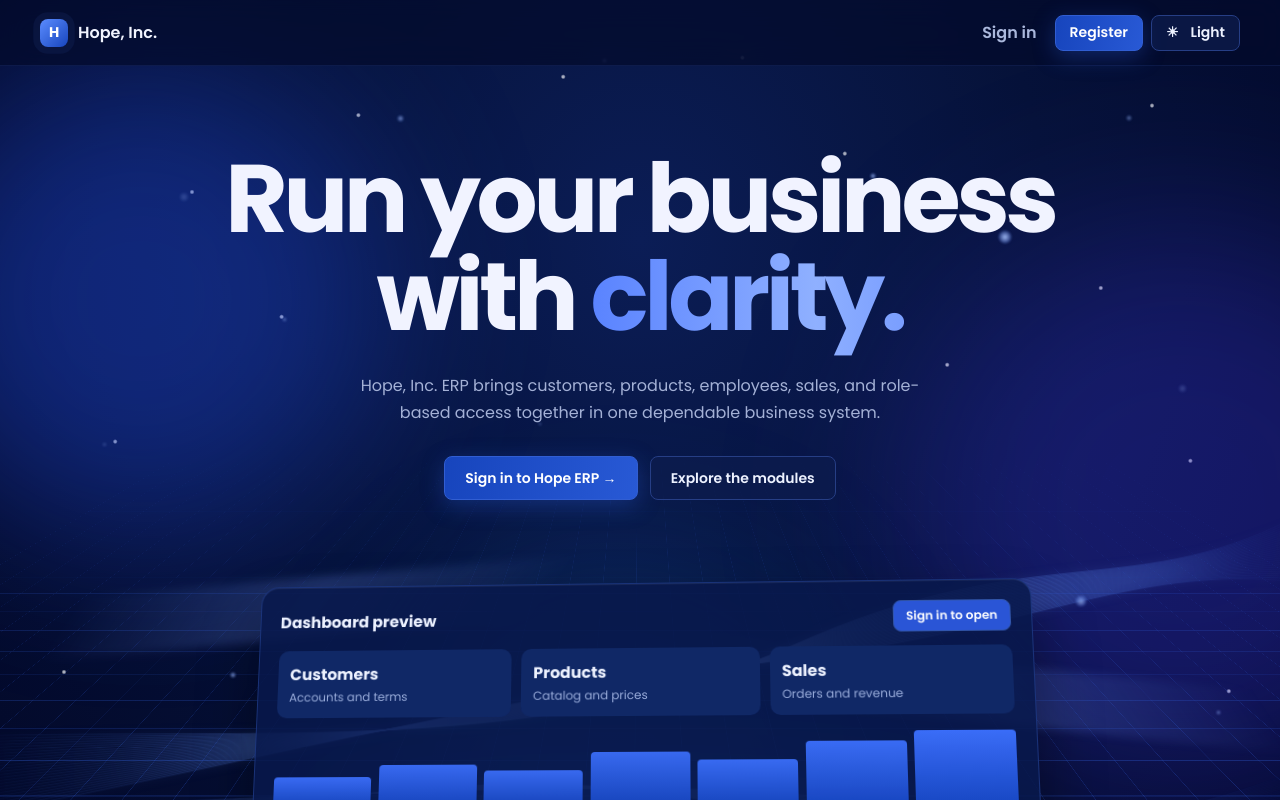
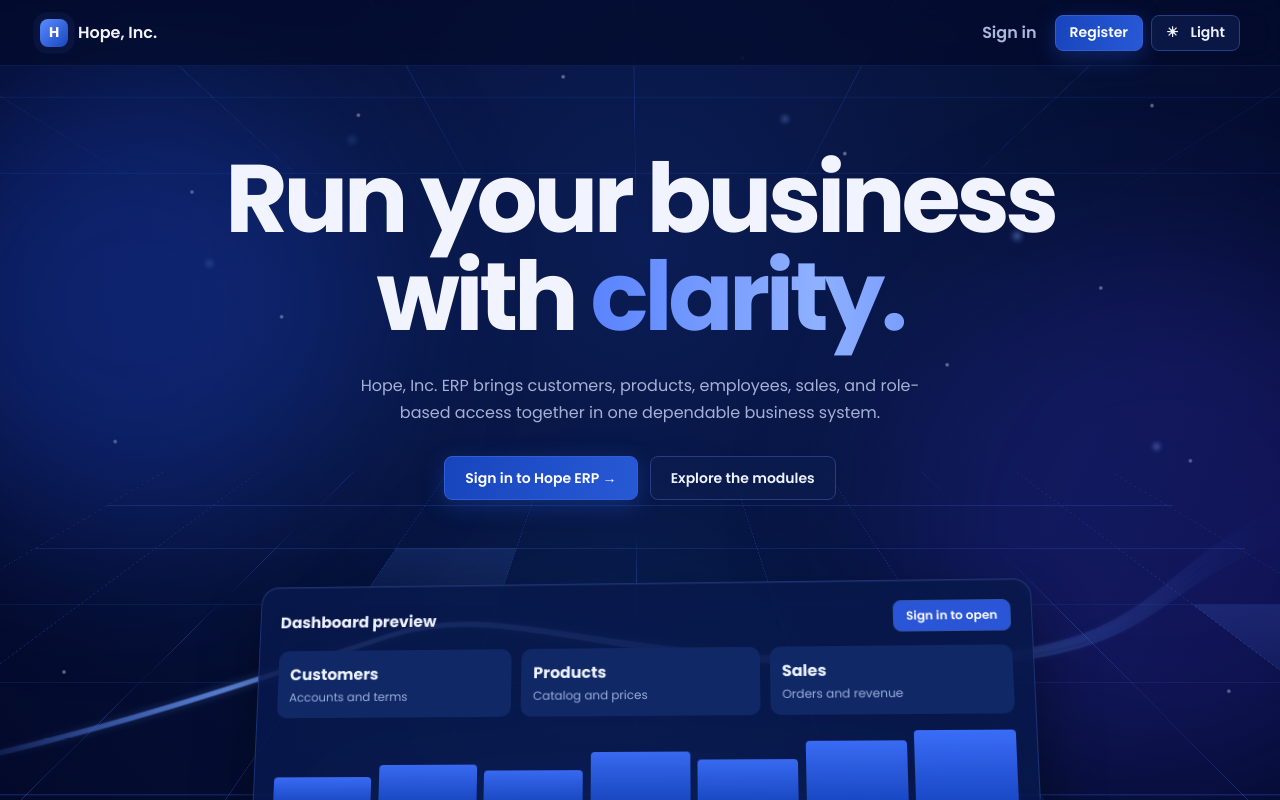
Before and after one commit to Aevielle/softEng_scrums, a Next.js app in the folder web/: page / in a window 1280 px wide. Shown: the top 800 px of the page. Built offline with nearby package versions, Linux system fonts and the light colour scheme.

Commit message:
A few animation tweaks later

```diff
--- a/web/src/app/page.jsx
+++ b/web/src/app/page.jsx
@@ -50,23 +50,25 @@ const MODULES = [
 
 const BARS = [28, 40, 34, 52, 44, 62, 72];
 
-/* Bundles of fine curved strands (the swooshes behind the dashboard).
-   Strands converge at one point and fan out, like twisted ribbons. */
-const STRANDS_A = Array.from({ length: 26 }, (_, i) => {
-  const k = i - 13;
-  return `M-40,${318 + k * 3.2} C320,${282 + k * 1.1} 620,${262 - k * 2.6} 900,${196 + k * 0.5} S1290,${128 - k * 1.7} 1480,${96 + k * 2.8}`;
+/* One thin bundle of strands passing behind the dashboard:
+   tight on the left, fanning out to the right (viewBox is 1920 x 400). */
+const STRANDS = Array.from({ length: 11 }, (_, i) => {
+  const k = i - 5;
+  return `M-40,${300 + k * 0.5} C200,${265 + k * 0.5} 420,${215 + k * 0.4} 590,${178 + k * 0.4} S900,${205 + k * 0.6} 1340,${205 + k * 0.8} S1700,${120 + k * 2} 1960,${60 + k * 3.5}`;
 });
-const STRANDS_B = Array.from({ length: 18 }, (_, i) => {
-  const k = i - 9;
-  return `M-40,${300 + k * 2.4} C240,${290 + k * 1.6} 520,${236 - k * 2} 820,${268 + k * 0.7} S1220,${320 - k * 1.2} 1480,${258 + k * 2}`;
-});
+
+/* shaded floor tiles: [column, row, width, height] in grid cells.
+   Placed to match the mockup (one near the buttons, one under the dashboard's
+   right edge, one wide tile at the lower right). */
+const TILES = [
+  [3, 2, 1, 1],
+  [9, 3, 1, 1],
+  [11, 6, 2, 1],
+];
 
 /* soft out-of-focus light dots, positions in % of the hero */
 const BOKEH = [
-  [14, 20, 10, 0.55], [22, 33, 5, 0.5], [31, 12, 7, 0.45], [47, 6, 5, 0.5],
-  [68, 18, 6, 0.5], [78, 24, 14, 0.35], [88, 12, 6, 0.5], [92, 40, 9, 0.4],
-  [8, 46, 5, 0.5], [42, 44, 4, 0.5], [60, 50, 5, 0.45], [84, 62, 12, 0.35],
-  [18, 70, 6, 0.4], [95, 74, 5, 0.45],
+  [27, 14, 12, 0.22], [16, 27, 9, 0.2], [79, 24, 12, 0.2], [90, 46, 9, 0.18], [61, 12, 8, 0.18],
 ];
 
 const AUTH_LABELS = {
@@ -147,7 +149,7 @@ export default function Home() {
         const r = el.getBoundingClientRect();
         const dx = clamp((e.clientX - (r.left + r.width / 2)) / (window.innerWidth / 2));
         const dy = clamp((e.clientY - (r.top + r.height / 2)) / (window.innerHeight / 2));
-        setTilt(-dy * 12, dx * 18);
+        setTilt(-dy * 7, dx * 10);
         /* background parallax: -1..1 across the window */
         hero.style.setProperty("--mx", ((e.clientX / window.innerWidth - 0.5) * 2).toFixed(3));
         hero.style.setProperty("--my", ((e.clientY / window.innerHeight - 0.5) * 2).toFixed(3));
@@ -255,38 +257,40 @@ export default function Home() {
             />
           ))}
 
-          {/* dim diagonal light beams */}
-          <div className={`${styles.beam} ${styles.beamL}`} aria-hidden="true" />
-          <div className={`${styles.beam} ${styles.beamR}`} aria-hidden="true" />
-
-          {/* curved strand bundles behind the dashboard */}
+          {/* curved strands behind the dashboard */}
           <svg
             className={styles.waves}
-            viewBox="0 0 1440 360"
+            viewBox="0 0 1920 400"
             preserveAspectRatio="none"
             aria-hidden="true"
           >
             <defs>
               <linearGradient id="waveGrad" x1="0" y1="0" x2="1" y2="0">
                 <stop offset="0%" className={styles.waveStopA} />
-                <stop offset="55%" className={styles.waveStopB} />
+                <stop offset="30%" className={styles.waveStopB} />
                 <stop offset="100%" className={styles.waveStopA} />
               </linearGradient>
             </defs>
-            <g className={`${styles.bundle} ${styles.bundleA}`}>
-              {STRANDS_A.map((d, i) => (
-                <path key={i} className={styles.strand} d={d} style={{ "--i": i }} />
-              ))}
-            </g>
-            <g className={`${styles.bundle} ${styles.bundleB}`}>
-              {STRANDS_B.map((d, i) => (
-                <path key={i} className={styles.strand} d={d} style={{ "--i": i }} />
+            <g className={styles.bundle}>
+              {STRANDS.map((d, i) => (
+                <path key={i} className={styles.strand} d={d} />
               ))}
             </g>
           </svg>
 
+          <div className={styles.ceiling} aria-hidden="true">
+            <div className={styles.gridPlane} />
+          </div>
           <div className={styles.floor} aria-hidden="true">
-            <div className={styles.gridPlane} />
+            <div className={styles.gridPlane}>
+              {TILES.map(([c, r, w, h], i) => (
+                <span
+                  key={i}
+                  className={styles.tileShade}
+                  style={{ "--c": c, "--r": r, "--w": w, "--h": h }}
+                />
+              ))}
+            </div>
           </div>
 
           {/* content */}
--- a/web/src/app/page.module.css
+++ b/web/src/app/page.module.css
@@ -14,12 +14,12 @@
   --accent-b: #8fb0ff;
   --wave-a: rgba(80, 130, 255, 0.02);
   --wave-b: rgba(130, 175, 255, 0.9);
-  --orb-1: rgba(38, 86, 255, 0.34);
-  --orb-2: rgba(70, 60, 255, 0.26);
-  --orb-3: rgba(30, 140, 255, 0.2);
-  --grid-line: rgba(52, 100, 230, 0.34);
-  --grid-line-2: rgba(52, 100, 230, 0.27);
-  --star: rgba(255, 255, 255, 0.9);
+  --orb-1: rgba(38, 86, 255, 0.28);
+  --orb-2: rgba(70, 60, 255, 0.2);
+  --orb-3: rgba(30, 140, 255, 0.16);
+  --grid-line: rgba(60, 110, 240, 0.42);
+  --grid-line-2: rgba(60, 110, 240, 0.42);
+  --star: rgba(255, 255, 255, 0.5);
 
   color-scheme: dark;
   min-height: 100vh;
@@ -266,33 +266,20 @@
   position: absolute;
   z-index: -1;
   border-radius: 50%;
-  background: radial-gradient(circle, rgba(170, 195, 255, 0.95) 0%, rgba(120, 160, 255, 0.35) 55%, transparent 72%);
-  filter: blur(1.2px);
+  background: radial-gradient(circle, rgba(150, 180, 255, 0.8) 0%, rgba(110, 150, 255, 0.25) 55%, transparent 72%);
+  filter: blur(2.5px);
   pointer-events: none;
   animation: twinkle var(--t, 4s) ease-in-out var(--td, 0s) infinite alternate;
 }
 
-/* dim light beams */
-.beam {
-  position: absolute;
-  z-index: -1;
-  height: 64px;
-  pointer-events: none;
-  filter: blur(5px);
-  background: linear-gradient(90deg, transparent, rgba(110, 150, 255, 0.24), transparent);
-  transform: skewX(-38deg) rotate(-5deg);
-}
-.beamL { width: 460px; left: 6%; top: 60%; }
-.beamR { width: 520px; right: 2%; top: 69%; transform: skewX(38deg) rotate(6deg); }
-
-/* curved strand bundles */
+/* thin curved strand bundle behind the dashboard */
 .waves {
   position: absolute;
   left: 0;
   right: 0;
-  bottom: 15%;
+  top: 455px;
   width: 100%;
-  height: 360px;
+  height: 400px;
   z-index: -1;
   pointer-events: none;
 }
@@ -301,27 +288,28 @@
 .strand {
   fill: none;
   stroke: url(#waveGrad);
-  stroke-width: 0.9;
-  opacity: 0.8;
+  stroke-width: 1;
+  opacity: 0.85;
 }
-.bundle { transform-origin: center; }
-.bundleA { animation: bundleSway 14s ease-in-out infinite alternate; filter: drop-shadow(0 0 5px rgba(110, 160, 255, 0.5)); }
-.bundleB { animation: bundleSway 18s ease-in-out -6s infinite alternate-reverse; opacity: 0.55; translate: 0 70px; }
+.bundle {
+  filter: drop-shadow(0 0 4px rgba(110, 160, 255, 0.45));
+  animation: bundleSway 16s ease-in-out infinite alternate;
+}
 
 /* moving perspective grid floor */
 .floor {
   position: absolute;
   left: 0;
   right: 0;
+  top: 412px;
   bottom: 0;
-  height: 58%;
   z-index: -1;
   overflow: hidden;
   perspective: 420px;
   perspective-origin: 50% 0%;
   pointer-events: none;
-  -webkit-mask-image: linear-gradient(to top, #000 35%, transparent 100%);
-  mask-image: linear-gradient(to top, #000 35%, transparent 100%);
+  -webkit-mask-image: linear-gradient(to top, #000 0%, rgba(0,0,0,0.8) 65%, rgba(0,0,0,0.5) 100%);
+  mask-image: linear-gradient(to top, #000 0%, rgba(0,0,0,0.8) 65%, rgba(0,0,0,0.5) 100%);
 }
 .gridPlane {
   position: absolute;
@@ -334,8 +322,35 @@
   background-image:
     linear-gradient(var(--grid-line) 1px, transparent 1px),
     linear-gradient(90deg, var(--grid-line-2) 1px, transparent 1px);
-  background-size: 70px 40px;
-  animation: gridFlow 2.6s linear infinite;
+  background-size: var(--cw) var(--ch);
+}
+
+/* ceiling: the same grid mirrored at the top, much fainter */
+.ceiling {
+  position: absolute;
+  left: 0;
+  right: 0;
+  top: 0;
+  height: 28%;
+  z-index: -1;
+  overflow: hidden;
+  perspective: 420px;
+  perspective-origin: 50% 0%;
+  pointer-events: none;
+  opacity: 0.9;
+  transform: scaleY(-1);
+  -webkit-mask-image: linear-gradient(to top, #000 0%, rgba(0,0,0,0.5) 60%, transparent 100%);
+  mask-image: linear-gradient(to top, #000 0%, rgba(0,0,0,0.5) 60%, transparent 100%);
+}
+
+/* shaded grid tiles (sit exactly on the grid cells) */
+.tileShade {
+  position: absolute;
+  left: calc(var(--c) * var(--cw));
+  top: calc(var(--r) * var(--ch));
+  width: calc(var(--w) * var(--cw));
+  height: calc(var(--h) * var(--ch));
+  background: linear-gradient(180deg, rgba(90, 135, 255, 0.2), rgba(90, 135, 255, 0.1));
 }
 
 /* hero content */
@@ -488,30 +503,26 @@
 }
 
 /* ---------- mouse-follow parallax (driven by --mx / --my set on .hero) ---------- */
-.hero { --mx: 0; --my: 0; }
+.hero { --mx: 0; --my: 0; --cw: 280px; --ch: 150px; }
 
 /* curved strands: each bundle moves/turns at its own depth */
 .waves {
-  translate: calc(var(--mx) * 46px) calc(var(--my) * 18px);
-  rotate: calc(var(--mx) * 1.6deg);
+  translate: calc(var(--mx) * 22px) calc(var(--my) * 8px);
+  rotate: calc(var(--mx) * 0.6deg);
   transition: translate 0.35s ease-out, rotate 0.35s ease-out;
 }
-.bundleA { translate: calc(var(--mx) * 34px) calc(var(--my) * -12px); transition: translate 0.4s ease-out; }
-.bundleB { translate: calc(var(--mx) * -38px) calc(70px + var(--my) * 16px); transition: translate 0.4s ease-out; }
 
 /* tiled floor: perspective stays fixed (no rotate / no forward motion),
    the grid only slides left / right with the cursor */
 .gridPlane {
-  transform: rotateX(62deg) translateX(calc(var(--mx) * -90px));
+  transform: rotateX(62deg) translateX(calc(var(--mx) * -45px));
   transition: transform 0.35s ease-out;
 }
 
 /* glows, dots and beams drift at different depths */
-.orb { translate: calc(var(--mx) * -34px) calc(var(--my) * -22px); transition: translate 0.5s ease-out; }
-.bokeh { translate: calc(var(--mx) * 18px) calc(var(--my) * 12px); transition: translate 0.4s ease-out; }
-.stars { translate: calc(var(--mx) * -10px) calc(var(--my) * -6px); transition: translate 0.5s ease-out; }
-.beamL { translate: calc(var(--mx) * 40px) calc(var(--my) * 10px); transition: translate 0.4s ease-out; }
-.beamR { translate: calc(var(--mx) * -50px) calc(var(--my) * 12px); transition: translate 0.4s ease-out; }
+.orb { translate: calc(var(--mx) * -14px) calc(var(--my) * -9px); transition: translate 0.5s ease-out; }
+.bokeh { translate: calc(var(--mx) * 8px) calc(var(--my) * 5px); transition: translate 0.4s ease-out; }
+.stars { translate: calc(var(--mx) * -5px) calc(var(--my) * -3px); transition: translate 0.5s ease-out; }
 
 /* ---------- modules ---------- */
 .modulesWrap {
@@ -703,11 +714,11 @@
 }
 @keyframes orbDrift {
   from { transform: translate3d(0, 0, 0) scale(1); }
-  to   { transform: translate3d(60px, -40px, 0) scale(1.15); }
+  to   { transform: translate3d(28px, -18px, 0) scale(1.07); }
 }
 @keyframes bundleSway {
-  from { transform: translateX(-30px) scaleY(1); }
-  to   { transform: translateX(30px) scaleY(1.12); }
+  from { transform: translateX(-14px) scaleY(1); }
+  to   { transform: translateX(14px) scaleY(1.06); }
 }
 @keyframes waveSway {
   from { transform: translateX(-36px) translateY(0) scaleY(1); }
@@ -715,7 +726,7 @@
 }
 @keyframes gridFlow {
   from { background-position: 0 0; }
-  to   { background-position: 0 40px; }
+  to   { background-position: 0 110px; }
 }
 @keyframes shine {
   from { background-position: 0% 50%; }
@@ -723,7 +734,7 @@
 }
 @keyframes previewFloat {
   0%, 100% { transform: translateY(0) rotateX(8deg) rotateY(-3deg); }
-  50%      { transform: translateY(-14px) rotateX(5deg) rotateY(-1deg); }
+  50%      { transform: translateY(-7px) rotateX(6.5deg) rotateY(-2deg); }
 }
 @keyframes glowPulse {
   0%, 100% { opacity: 0.45; transform: scaleX(0.92); }
@@ -910,10 +921,10 @@
               box-shadow 0.35s ease;
 }
 .preview:hover {
-  translate: 0 -8px;
-  scale: 1.04;
+  translate: 0 -4px;
+  scale: 1.02;
   border-color: #3b64d8;
-  box-shadow: 0 40px 80px rgba(0, 0, 0, 0.5), 0 0 40px rgba(60, 110, 255, 0.35),
+  box-shadow: 0 40px 80px rgba(0, 0, 0, 0.5), 0 0 28px rgba(60, 110, 255, 0.25),
               inset 0 1px 0 rgba(255, 255, 255, 0.1);
 }
 .preview:hover .bars span { filter: brightness(1.35); }
```
Also changed, not shown: web/src/app/login/login.module.css (+74 -0 lines), web/src/app/login/page.jsx (+242 -5 lines).
